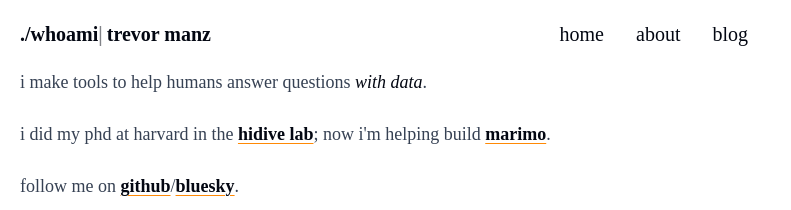
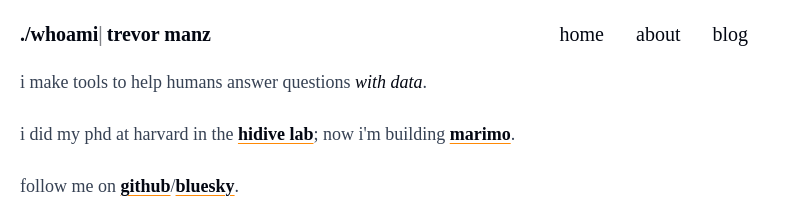
Before and after one commit to manzt/trevorma.nz, a SvelteKit app: page / in a window 1280 px wide. Shown: the top 210 px of the page, without its empty margins (0-791 px from the left). Built offline with nearby package versions, Linux system fonts and the light colour scheme.

Commit message:
Update +page.svelte

```diff
--- a/src/routes/+page.svelte
+++ b/src/routes/+page.svelte
@@ -13,7 +13,7 @@
 
 	<p>
 	  i did my phd at harvard in the <a target="_blank"
-	  href="https://hidivelab.org">hidive lab</a>; now i'm helping build <a
+	  href="https://hidivelab.org">hidive lab</a>; now i'm building <a
 	  target="_blank" href="https://marimo.io">marimo</a>.
 	</p>
 
```
